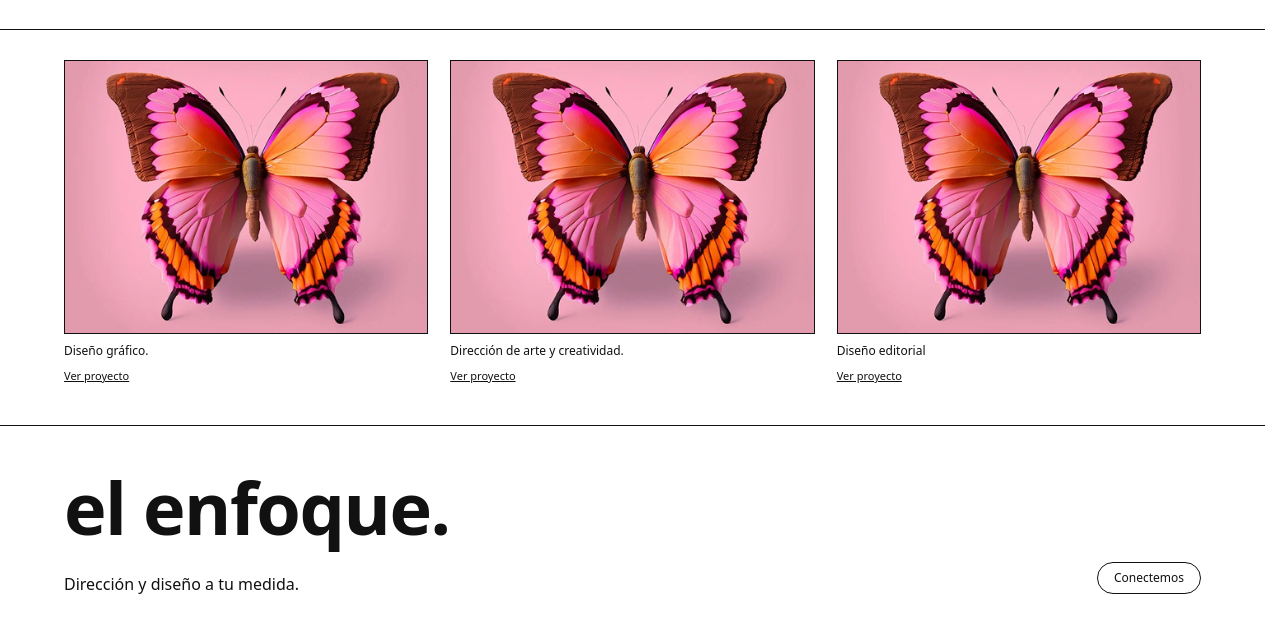
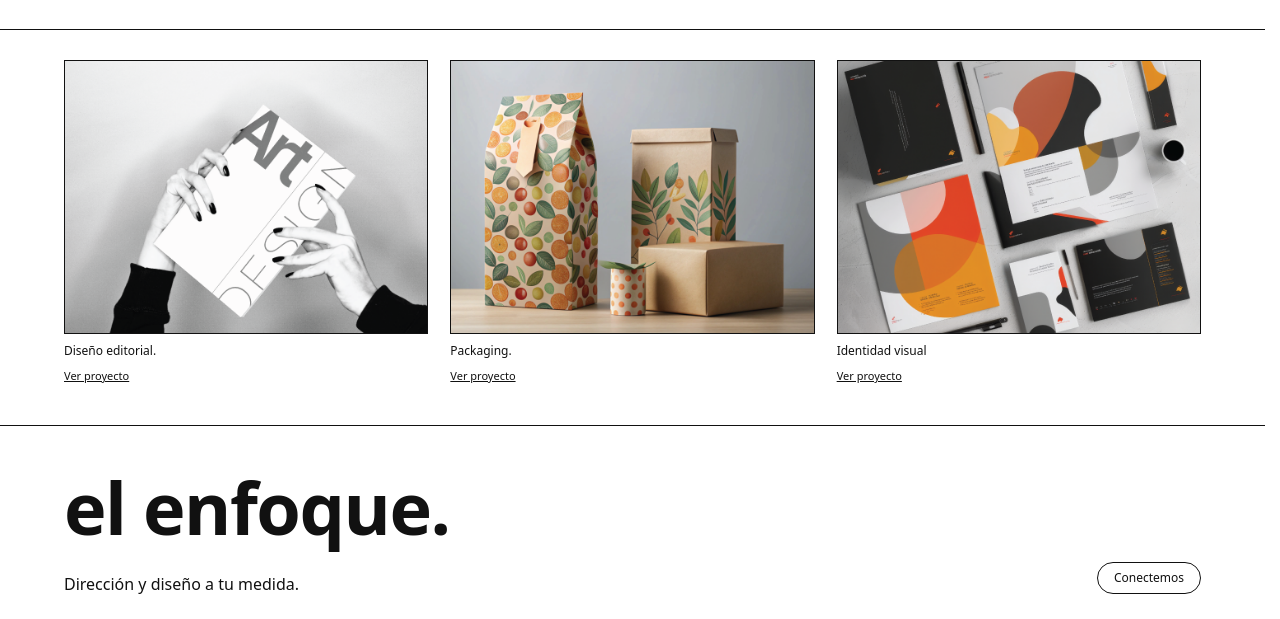
Before and after one commit to Bambolletta/proyecto-andrea-2026-github, a website: page index.html in a window 1280 px wide. Shown: the part 478-1097 px from the top of the page. Drawn offline with nearby package versions, Linux system fonts and the light colour scheme.

Commit message:
Actualizé algunos contenidos

```diff
--- a/index.html
+++ b/index.html
@@ -98,20 +98,20 @@
 
 <section class="imagenes">
   <div class="imagen">
-    <img src="img/lightbutterfly.jpg.png" alt="Imagen genérica de maqueta para este proyecto">
-    <h2>Diseño gráfico.</h2>
+    <img src="img/diseño-editorial-de-libro_mockup.png" alt="Imagen genérica de maqueta para este proyecto">
+    <h2>Diseño editorial.</h2>
     <a href="pages/en-construccion.html">Ver proyecto</a>
   </div>
 
   <div class="imagen">
-    <img src="img/lightbutterfly.jpg.png" alt="Imagen genérica de maqueta para este proyecto">
-    <h2>Dirección de arte y creatividad.</h2>
+    <img src="img/packaging-de-4-productos_mockup.png" alt="Imagen genérica de maqueta para este proyecto">
+    <h2>Packaging.</h2>
     <a href="pages/en-construccion.html">Ver proyecto</a>
   </div>
 
   <div class="imagen">
-    <img src="img/lightbutterfly.jpg.png" alt="Imagen genérica de maqueta para este proyecto">
-    <h2>Diseño editorial</h2>
+    <img src="img/identidad-corporativa-en-productos_mockup.png" alt="Imagen genérica de maqueta para este proyecto">
+    <h2>Identidad visual</h2>
     <a href="pages/en-construccion.html">Ver proyecto</a>
   </div>
 </section>
```
Also changed, not shown: img/diseño-editorial-de-libro_mockup.png (added), img/identidad-corporativa-en-productos_mockup.png (added), img/packaging-de-4-productos_mockup.png (added).
